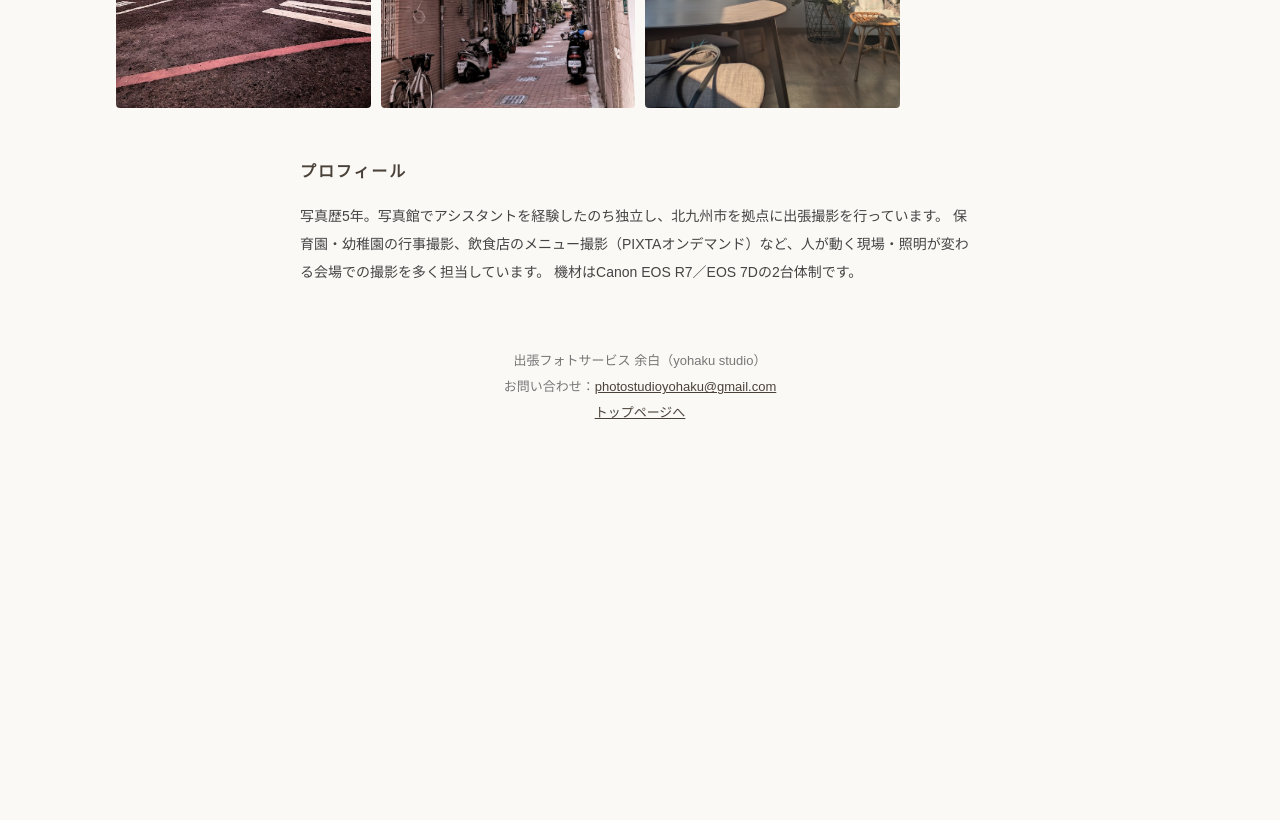
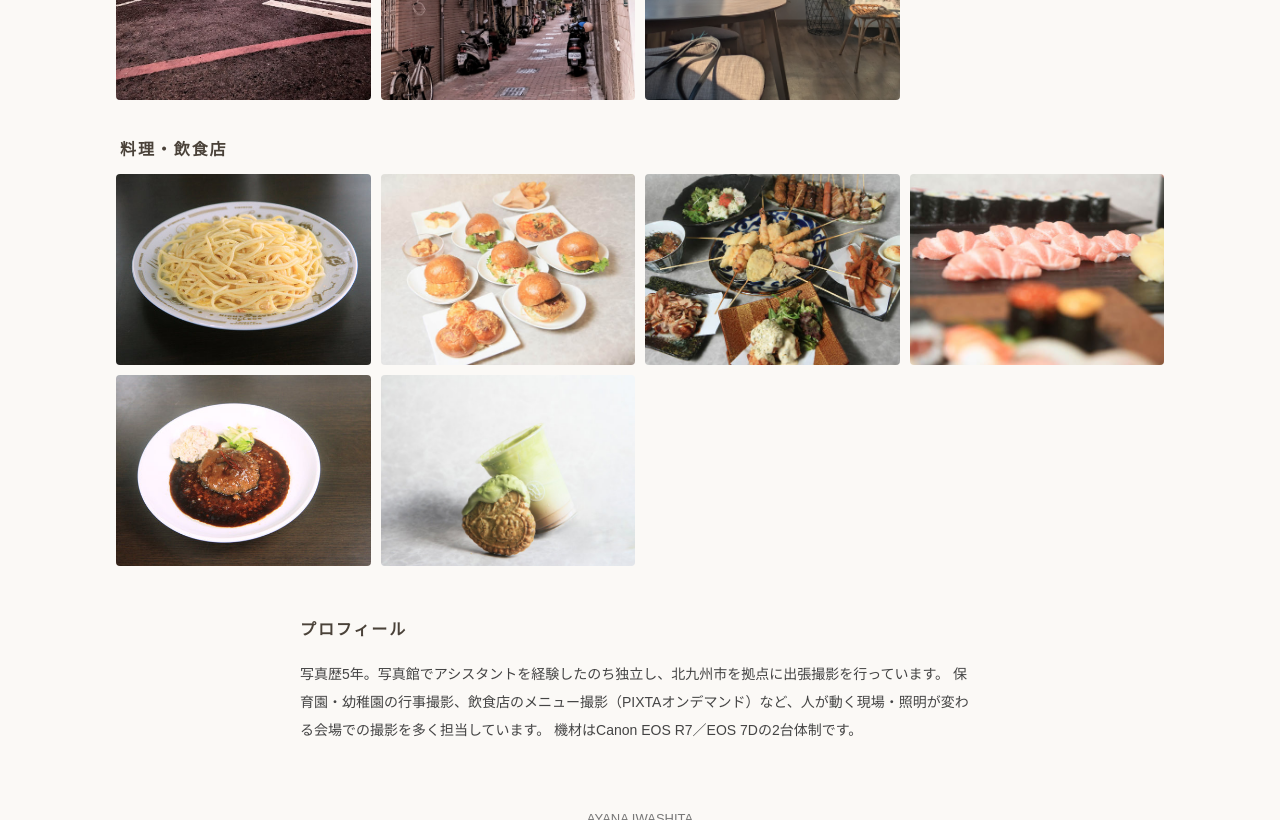
Before and after one commit to yohaku-photography/yohaku-studio-site, a plain HTML site: page portfolio.html in a window 1280 px wide. Shown: the part 1980-2800 px from the top of the page. Before the commit the page ends 2462 px from the top, so only its background shows below. Drawn offline with Linux system fonts and the light colour scheme.

Commit message:
ポートフォリオ差し替え

```diff
--- a/portfolio.html
+++ b/portfolio.html
@@ -3,8 +3,8 @@
 <head>
 <meta charset="utf-8">
 <meta name="viewport" content="width=device-width, initial-scale=1">
-<meta name="description" content="岩下（出張フォトサービス 余白）のポートフォリオ。フォトウェディング、カップル、ポートレート、イベント・行事撮影の作例。">
-<title>Portfolio｜岩下 — 出張フォトサービス 余白</title>
+<meta name="description" content="AYANA IWASHITA のポートフォリオ。フォトウェディング、カップル、ポートレート、イベント・行事撮影、料理撮影の作例。">
+<title>Portfolio｜AYANA IWASHITA</title>
 <style>
   :root { color-scheme: light; }
   * { box-sizing: border-box; }
@@ -27,14 +27,13 @@
 <body>
 <header>
   <div class="en">Portfolio</div>
-  <h1>岩下</h1>
-  <p>出張フォトサービス 余白（yohaku studio）／北九州市拠点の出張カメラマン。<br>
+  <h1>AYANA IWASHITA</h1>
+  <p>北九州市拠点の出張カメラマン。<br>
   フォトウェディング・カップル・ポートレートを中心に、イベント・行事撮影、飲食店のメニュー撮影などを行っています。</p>
 </header>
 <main>
   <h2>フォトウェディング・カップル</h2>
   <div class="grid">
-    <img src="./images/portfolio/pf01.jpg" alt="フォトウェディング作例">
     <img src="./images/portfolio/pf02.jpg" alt="フォトウェディング作例">
     <img src="./images/portfolio/pf03.jpg" alt="フォトウェディング作例">
     <img src="./images/portfolio/pf04.jpg" alt="フォトウェディング作例">
@@ -51,7 +50,7 @@
     <img src="./images/portfolio/pf15.jpg" alt="ポートレート作例">
     <img src="./images/portfolio/pf16.jpg" alt="ポートレート作例">
     <img src="./images/portfolio/pf17.jpg" alt="ポートレート作例">
-<img src="./images/portfolio/pf19.jpg" alt="夜景ポートレート作例">
+    <img src="./images/portfolio/pf19.jpg" alt="夜景ポートレート作例">
     <img class="tall" src="./images/portfolio/pf20.jpg" alt="夜景ポートレート作例">
     <img class="tall" src="./images/portfolio/pf21.jpg" alt="夜景ポートレート作例">
     <img src="./images/portfolio/pf23.jpg" alt="夜景ポートレート作例">
@@ -62,6 +61,15 @@
     <img class="tall" src="./images/portfolio/pf13.jpg" alt="スナップ作例">
     <img class="tall" src="./images/portfolio/pf18.jpg" alt="店内撮影作例">
   </div>
+  <h2>料理・飲食店</h2>
+  <div class="grid">
+    <img src="./images/food-1.jpg" alt="料理撮影作例">
+    <img src="./images/food-2.jpg" alt="料理撮影作例">
+    <img src="./images/food-3.jpg" alt="料理撮影作例">
+    <img src="./images/food-4.jpg" alt="料理撮影作例">
+    <img src="./images/food-5.jpg" alt="料理撮影作例">
+    <img src="./images/food-6.jpg" alt="料理撮影作例">
+  </div>
   <section class="profile">
     <h2>プロフィール</h2>
     <p>写真歴5年。写真館でアシスタントを経験したのち独立し、北九州市を拠点に出張撮影を行っています。
@@ -70,7 +78,7 @@
   </section>
 </main>
 <footer>
-  出張フォトサービス 余白（yohaku studio）<br>
+  AYANA IWASHITA<br>
   お問い合わせ：<a href="mailto:photostudioyohaku@gmail.com">photostudioyohaku@gmail.com</a><br>
   <a href="./index.html">トップページへ</a>
 </footer>
```
